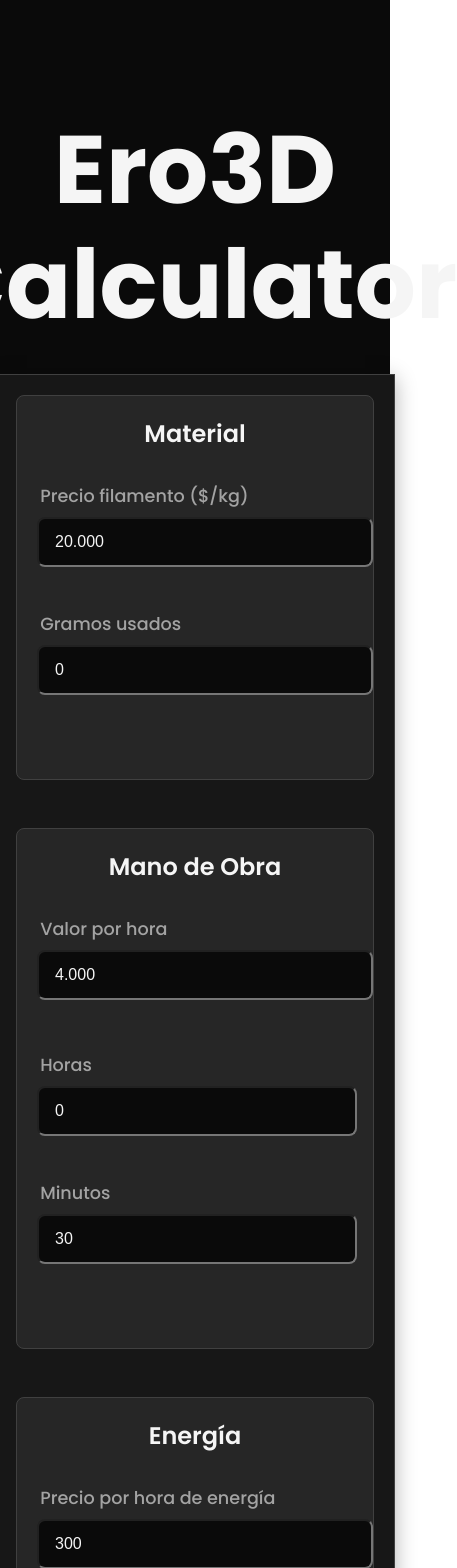
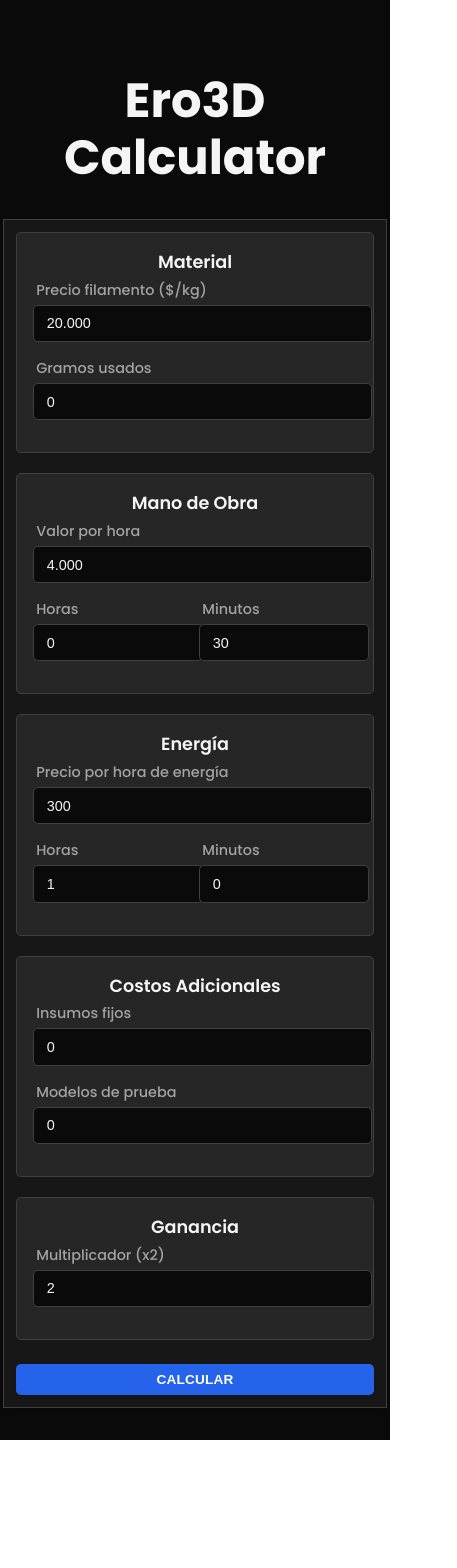
Before and after one commit to valentyyyyn/Ero3D-Calculator, a React (Vite) app: page / in a window 390 px wide. Shown: the top 1568 px of the page, 457 px wide, since content can reach past the window. After the commit the page ends 1440 px from the top, so only its background shows below. Built offline with nearby package versions, Linux system fonts and the light colour scheme.

Commit message:
style(ui): adjust spacing, font sizes and responsive design
Reduce font sizes and padding across components for better visual hierarchy
Improve responsive behavior with adjusted breakpoints and grid layouts
Simplify shadows and transitions for cleaner interface

```diff
--- a/src/App.module.css
+++ b/src/App.module.css
@@ -25,7 +25,7 @@
 }
 
 .title {
-  font-size: 6rem;
+  font-size: 3rem;
   font-weight: 800;
   text-align: center;
   margin-bottom: 2rem;
--- a/src/components/calculator-form/CalculatorForm.module.css
+++ b/src/components/calculator-form/CalculatorForm.module.css
@@ -1,40 +1,36 @@
 .formContainer {
-    max-width: 1200px;
-    width: 90%;
-    padding: 2.5rem;
+    max-width: 1100px;
+    width: 98%;
     background: var(--surface);
-    border-radius: var(--border-radius);
-    box-shadow: 0 4px 20px rgba(0, 0, 0, 0.3);
-    margin: 2rem auto;
+    border-radius: calc(var(--border-radius) * 0.7);
+    box-shadow: 0 1px 5px rgba(0, 0, 0, 0.15);
     border: 1px solid var(--border);
+    margin: 0 auto;
   }
 
   .title {
-    font-size: 2.75rem;
+    font-size: 1.7rem;
     font-weight: 700;
     color: var(--text);
-    margin-bottom: 2rem;
+    margin: 0.3rem 0 0.8rem;
     text-align: center;
-    letter-spacing: -0.5px;
   }
 
   .form {
-    display: flex;
-    flex-direction: column;
-    gap: 1.5rem;
+    display: grid;
+    grid-template-columns: repeat(2, 1fr);
+    gap: 0.5rem;
   }
 
   .section {
     background: var(--surface-light);
-    border-radius: var(--border-radius);
-    padding: 2rem 2.5rem;
-    border-left: 4px solid var(--primary);
+    border-radius: calc(var(--border-radius) * 0.6);
+    border-left: 2px solid var(--primary);
     border: 1px solid var(--border);
-    margin-bottom: 2rem;
     display: flex;
     flex-direction: column;
-    gap: 1.5rem;
-    transition: all 0.3s ease-in-out;
+    transition: all 0.15s ease-in-out;
+    padding: 0.8rem;
   }
 
   .section:hover {
@@ -43,38 +39,37 @@
 
   .section h3 {
     color: var(--text);
-    font-size: 4rem;
+    font-size: 1rem;
     text-align: center;
-    margin: 0 0 0.5rem 0;
+    margin: 0 0 0.3rem 0;
     font-weight: 600;
   }
 
   .inputGroup {
-    margin-bottom: 1.25rem;
+    margin-bottom: 0.5rem;
   }
 
-  .inputGroup:last-child {
-    margin-bottom: 4rem;
-  }
 
   .inputGroup label {
     display: block;
-    margin-bottom: 0.75rem;
     color: var(--text-secondary);
-    font-size: 1.5rem;
+    font-size: .8rem;
     margin-left: .2rem;
+    margin-bottom: .5rem;
     font-weight: 500;
   }
 
   .input {
-    width: 95%;
-    padding: 1rem 1.25rem;
-    border-radius: 0.5rem;
+    width: 96%;
+    padding: 0.45rem 0.6rem;
+    margin-bottom: .5rem;
+    border-radius: 0.3rem;
     background: var(--background);
     color: var(--text);
-    font-size: 1.1rem;
+    font-size: 0.8rem;
     outline: none;
-    transition: all 0.3s ease-in-out;
+    transition: all 0.15s ease-in-out;
+    border: 1px solid var(--border);
   }
 
   .input:focus {
@@ -83,79 +78,83 @@
 
   .timeInputs {
     display: grid;
-    grid-template-columns: repeat(auto-fit, minmax(150px, 1fr));
-    gap: 1.5rem;
-    margin-top: 0.5rem;
+    grid-template-columns: repeat(auto-fit, minmax(100px, 1fr));
+    gap: 0.5rem;
   }
 
   /* Responsive */
   @media (min-width: 1200px) {
     .formContainer {
-      width: 85%;
-      padding: 3rem;
+      width: 95%;
+      padding: 1rem;
     }
 
     .section {
-      padding: 2.5rem 3rem;
+      padding: 0.8rem;
     }
   }
 
   @media (max-width: 1199px) {
     .formContainer {
-      width: 90%;
-      padding: 2.5rem;
+      width: 98%;
+      padding: 0.8rem;
     }
   }
 
   @media (max-width: 768px) {
     .formContainer {
-      width: 95%;
-      padding: 1.5rem;
+      width: 100%;
+      padding: 1rem;
     }
 
     .section {
-      padding: 1.5rem;
+      padding: 1rem;
     }
 
     .title {
-      font-size: 2.25rem;
+      font-size: 1.75rem;
+      margin-bottom: 1rem;
     }
 
     .section h3 {
-      font-size: 1.75rem;
+      font-size: 1.25rem;
     }
 
     .input {
-      padding: 0.875rem 1rem;
-      font-size: 1rem;
+      padding: 0.6rem 0.8rem;
+      font-size: 0.9rem;
     }
   }
 
   @media (max-width: 480px) {
     .formContainer {
-      padding: 1.25rem;
+      padding: 0.75rem;
       width: 100%;
       border-radius: 0;
       margin: 0;
     }
 
+    .form {
+      grid-template-columns: 1fr;
+    }
+
     .section {
-      padding: 1.25rem;
-      margin-bottom: 1.5rem;
+      padding: 1rem;
+      margin-bottom: 0.75rem;
     }
 
     .title {
-      font-size: 2rem;
-      margin-bottom: 1.5rem;
+      font-size: 1.5rem;
+      margin: 0.5rem 0 1rem;
     }
 
     .section h3 {
-      font-size: 1.5rem;
+      font-size: 1.1rem;
     }
 
     .inputGroup label {
-      font-size: 1.1rem;
-      margin-bottom: 0.5rem;
+      font-size: 0.9rem;
+      margin-bottom: 0.25rem;
     }
   }
 
@@ -164,24 +163,24 @@
   .button {
     background-color: var(--primary);
     color: white;
-    padding: 1.1rem 2rem;
+    padding: 0.5rem 0.8rem;
     border: none;
-    border-radius: var(--border-radius);
+    border-radius: calc(var(--border-radius) * 0.6);
     cursor: pointer;
     font-weight: 600;
-    letter-spacing: 0.5px;
-    transition: all 0.3s ease-in-out;
+    letter-spacing: 0.2px;
+    transition: all 0.15s ease-in-out;
     width: 100%;
-    margin-top: 1rem;
+    margin-top: 0.3rem;
     text-transform: uppercase;
-    font-size: 1.1rem;
-    box-shadow: 0 2px 8px rgba(0, 0, 0, 0.1);
+    font-size: 0.85rem;
+    box-shadow: 0 1px 3px rgba(0, 0, 0, 0.1);
   }
 
   .button:hover {
     background-color: var(--primary-dark);
-    transform: translateY(-2px);
-    box-shadow: 0 4px 12px rgba(0, 0, 0, 0.15);
+    transform: translateY(-1px);
+    box-shadow: 0 1px 4px rgba(0, 0, 0, 0.15);
   }
 
   .button:active {
@@ -192,8 +191,9 @@
   .tooltip {
     position: relative;
     display: inline-block;
-    margin-left: 0.5rem;
+    margin-left: 0.2rem;
     cursor: help;
+    font-size: 0.85em;
   }
 
   .tooltip .tooltipText {
--- a/src/components/results/Results.module.css
+++ b/src/components/results/Results.module.css
@@ -1,82 +1,87 @@
 .container {
-    margin: 2rem auto 0;
-    padding: 2.5rem;
+    margin: 1.5rem auto 0;
+    padding: 1.5rem;
     background: var(--surface);
-    border-radius: var(--border-radius);
-    box-shadow: 0 4px 20px rgba(0, 0, 0, 0.3);
+    border-radius: calc(var(--border-radius) * 0.8);
+    box-shadow: 0 2px 10px rgba(0, 0, 0, 0.15);
     border: 1px solid var(--border);
-    width: 66.8%;
+    width: 98%;
+    max-width: 1100px;
   }
 
   .title {
-    font-size: 4rem;
+    font-size: 2rem;
     font-weight: 700;
-    margin: 0 0 2.5rem 0;
+    margin: 0 0 1.5rem 0;
     color: var(--text);
     text-align: center;
-    letter-spacing: -0.5px;
   }
 
   .grid {
     display: grid;
-    grid-template-columns: repeat(auto-fit, minmax(250px, 1fr));
-    gap: 2rem;
-    margin-bottom: 2.5rem;
+    grid-template-columns: repeat(auto-fit, minmax(200px, 1fr));
+    gap: 1rem;
+    margin-bottom: 1.5rem;
   }
 
   @media (max-width: 1200px) {
     .container {
-      width: 90%;
-      padding: 2rem;
+      width: 95%;
+      padding: 1.2rem;
     }
 
     .grid {
       grid-template-columns: repeat(2, 1fr);
-      gap: 1.5rem;
+      gap: 0.8rem;
     }
   }
 
   @media (max-width: 768px) {
     .container {
-      width: 95%;
-      padding: 1.5rem;
+      width: 98%;
+      padding: 1rem;
     }
 
     .grid {
       grid-template-columns: 1fr;
-      gap: 1.25rem;
+      gap: 0.8rem;
     }
 
     .title {
-      font-size: 2rem;
-      margin-bottom: 1.5rem;
+      font-size: 1.7rem;
+      margin-bottom: 1.2rem;
     }
 
     .card {
-      padding: 1.5rem;
-      min-height: auto;
+      padding: 1rem;
+      min-height: 100px;
     }
 
     .value {
-      font-size: 1.75rem;
+      font-size: 1.4rem;
     }
 
     .finalPrice {
-      font-size: 1.75rem;
-      padding: 1.5rem;
+      font-size: 1.6rem;
+      padding: 1rem;
+      margin-top: 1.2rem;
+    }
+    .profit {
+      font-size: 1.2rem;
+      padding: 0.6rem;
     }
   }
 
   .card {
     background: var(--surface-light);
     border: 1px solid var(--border);
-    border-radius: var(--border-radius);
-    padding: 2rem;
+    border-radius: calc(var(--border-radius) * 0.8);
+    padding: 1.2rem;
     display: flex;
     flex-direction: column;
     justify-content: center;
-    transition: all 0.3s ease-in-out;
-    min-height: 180px;
+    transition: all 0.2s ease-in-out;
+    min-height: 120px;
   }
 
   .card:hover {
@@ -85,39 +90,54 @@
   }
 
   .label {
-    font-size: 1.5rem;
+    font-size: 1.1rem;
     color: var(--text-secondary);
-    margin-bottom: 0.5rem;
+    margin-bottom: 0.3rem;
   }
 
   .value {
-    font-size: 2rem;
+    font-size: 1.5rem;
     font-weight: 700;
     color: var(--primary);
-    margin: 0.75rem 0;
+    margin: 0.4rem 0;
   }
 
   .sub {
-    font-size: 1rem;
+    font-size: 0.85rem;
     color: var(--text-secondary);
     opacity: 0.9;
+    margin-top: 0.3rem;
+  }
+
+  .finalPrice {
+    margin-top: 1.5rem;
+    padding: 1.2rem;
+    border-radius: calc(var(--border-radius) * 0.8);
+    background: linear-gradient(135deg, var(--primary), var(--primary-dark));
+    color: #fff;
+    font-size: 2rem;
+    font-weight: 700;
+    text-align: center;
+    box-shadow: 0 2px 10px rgba(37, 99, 235, 0.2);
+    transition: all 0.2s ease-in-out;
+    display: flex;
+    flex-direction: column;
+    gap: 0.8rem;
+  }
+
+  .profit {
+    font-size: 1.5rem;
+    display: flex;
+    justify-content: center;
+    align-items: center;
+    gap: 0.5rem;
+    background: rgba(255, 255, 255, 0.1);
+    padding: 0.8rem;
+    border-radius: 0.5rem;
     margin-top: 0.5rem;
   }
 
-  .finalPrice {
-    margin-top: 2.5rem;
-    padding: 2rem;
-    border-radius: var(--border-radius);
-    background: linear-gradient(135deg, var(--primary), var(--primary-dark));
-    color: #fff;
-    font-size: 3rem;
-    font-weight: 700;
-    text-align: center;
-    box-shadow: 0 4px 20px rgba(37, 99, 235, 0.3);
-    transition: all 0.3s ease-in-out;
+  .finalPrice:hover {
+    transform: translateY(-1px);
+    box-shadow: 0 3px 12px rgba(37, 99, 235, 0.3);
   }
-
-  .finalPrice:hover {
-    transform: translateY(-2px);
-    box-shadow: 0 8px 20px rgba(37, 99, 235, 0.4);
-  }
```
